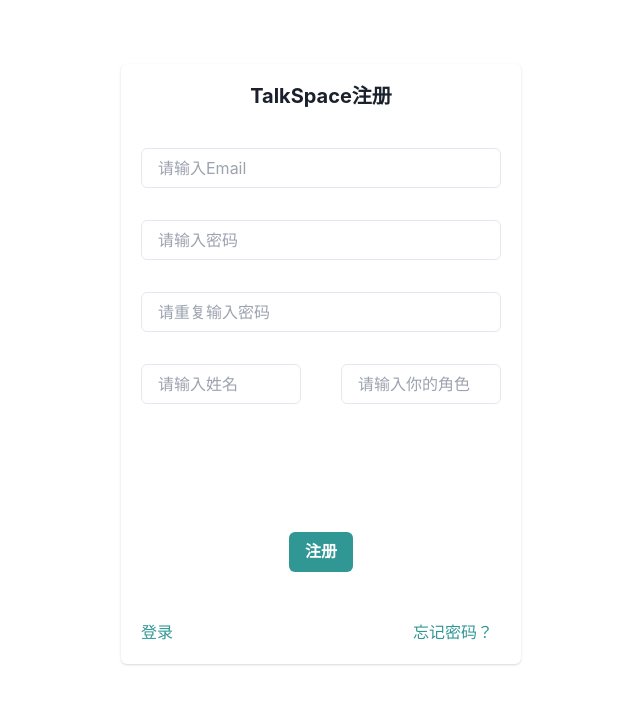
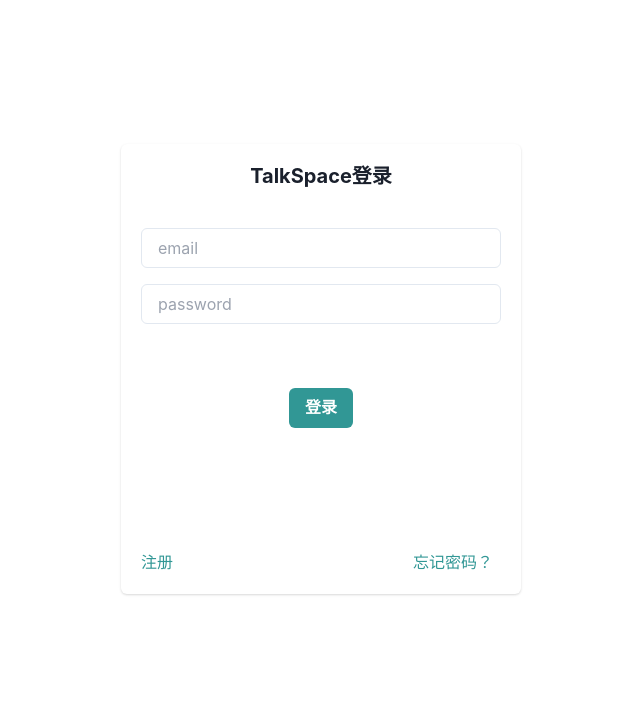
Before and after one commit to wuyuyjin/--React-typescript, a React (Vite) app: page / in a window 1280 px wide. Shown: the top 704 px of the page, without its empty margins (319-959 px from the left). Built offline with nearby package versions, Linux system fonts and the light colour scheme.

Commit message:
第三次提交

```diff
--- a/package.json
+++ b/package.json
@@ -23,6 +23,7 @@
     "react": "^18.2.0",
     "react-dom": "^18.2.0",
     "react-hook-form": "^7.43.9",
+    "swr": "^2.1.5",
     "zod": "^3.21.4"
   },
   "devDependencies": {
--- a/src/API/API.ts
+++ b/src/API/API.ts
@@ -1,3 +1,6 @@
-// const api = 'http://8.130.43.168:8080/'
-const api = 'http://10.23.63.135:8070/'
+
+// 服务器
+const api = 'http://8.130.43.168:8070/'
+// 李金钊
+// const api = 'http://10.23.63.135:8070/'
 export default api
--- a/src/App.tsx
+++ b/src/App.tsx
@@ -1,6 +1,7 @@
 import {BrowserRouter, Route, Routes} from "react-router-dom";
 import Register from "./LoginPage/Register";
 import ForgetPassword from "./LoginPage/ForgetPassword";
+import Login from "./LoginPage/Login";
 
 
 
@@ -8,8 +9,9 @@
   return (
       <BrowserRouter>
           <Routes>
-              <Route path="/" element={<Register />}></Route>
-              <Route index element={<Register />}></Route>
+              <Route path="/" element={<Login />}></Route>
+              <Route index element={<Login />}></Route>
+              <Route path="/Register" element={<Register />}></Route>
               <Route path="/ForgetPassword" element={<ForgetPassword />}></Route>
           </Routes>
       </BrowserRouter>
--- /dev/null
+++ b/src/LoginPage/Login.tsx
@@ -0,0 +1,95 @@
+import {
+    Button,
+    Card,
+    CardBody,
+    CardFooter,
+    CardHeader,
+    Center,
+    FormControl,
+    HStack,
+    Heading,
+    Input,
+    Link,
+    Text,
+    VStack,
+} from '@chakra-ui/react';
+import {zodResolver} from '@hookform/resolvers/zod';
+import ky from 'ky';
+import {useForm} from 'react-hook-form';
+import * as zod from 'zod';
+import api from "../API/API";
+
+interface IFormInputs {
+    userId: string;
+    password: string;
+}
+
+const userInfo = zod.object({
+    userId: zod.string().email({message: '请输入email'}),
+    password: zod.string().min(6, '密码需要输入6位').max(15, '密码最长15位'),
+});
+
+export default function Login() {
+    const {
+        register,
+        handleSubmit,
+        formState: {errors},
+    } = useForm<IFormInputs>({
+        resolver: zodResolver(userInfo),
+    });
+
+    const onSubmit = (data: IFormInputs) => {
+        const json = ky
+            .post(api + 'User/login', {
+                json: {
+                    password: data.password,
+                    userId: data.userId,
+                },
+            })
+            .json();
+        console.log(json);
+    };
+
+    return (
+        <Center>
+            <Card h={450} w={400} mt={36}>
+                <CardHeader textAlign="center">
+                    <Heading size="md"> TalkSpace登录 </Heading>
+                </CardHeader>
+                <CardBody>
+                    <form onSubmit={handleSubmit(onSubmit)}>
+                        <VStack spacing={4}>
+                            <FormControl>
+                                <Input
+                                    {...register('userId', {required: 'Email is required'})}
+                                    placeholder="email"
+                                    type="email"
+                                />
+                                <Text fontSize="xs" color="tomato">
+                                    {errors.userId?.message}
+                                </Text>
+                            </FormControl>
+                            <FormControl>
+                                <Input {...register('password')} placeholder="password" type="password" />
+                                <Text fontSize="xs" color="tomato">
+                                    {errors.password?.message}
+                                </Text>
+                            </FormControl>
+                            <Center>
+                                <Button mt={12} colorScheme="teal" type="submit">
+                                    登录
+                                </Button>
+                            </Center>
+                        </VStack>
+                    </form>
+                </CardBody>
+                <CardFooter>
+                    <HStack spacing={60}>
+                        <Link color="teal.500" href="/Register">注册</Link>
+                        <Link color="teal.500" href="/ForgetPassword">忘记密码？</Link>
+                    </HStack>
+                </CardFooter>
+            </Card>
+        </Center>
+    );
+}
--- a/src/LoginPage/Register.tsx
+++ b/src/LoginPage/Register.tsx
@@ -13,11 +13,11 @@
     Input, Link,
     Text, VStack
 } from "@chakra-ui/react";
-// import axios from "axios";
 import api from "../API/API";
 import ky from "ky";
-
-// import api from "../API/API";
+// import useSWR, {mutate, useSWRConfig} from "swr";
+// import useSWRMutation from "swr/mutation";
+// import useSWR from "swr";
 
 interface FormData {
     userId: string,
@@ -34,11 +34,21 @@
     newPassword: zod.string().min(6, "至少需要六位密码哦！").max(15, "密码长度太长了！"),
     userName: zod.string().min(1, "请输入姓名"),
     role: zod.string().min(1, "请输入角色"),
-    // code: zod.string().length(6, "需要六位验证码！")
 }).refine((FormData) => FormData.password === FormData.newPassword, {
     path: ["newPassword"],
     message: "两次的密码不一致哦！"
 })
+
+
+// const Profile = () => {
+//
+//     const { data, error, mutate } = useSWR(api + "User/register", fetcher);
+//
+//     if (error) return <div>failed to load</div>;
+//     if (!data) return <div>loading...</div>;
+//
+//     return <div>hello {data.name}!</div>;
+// }
 
 
 const Register = () => {
@@ -46,45 +56,25 @@
         resolver: zodResolver(userInfo)
     });
 
-    const onSubmit = (data: FormData) => {
-        // axios.post(api + 'User/register', {
-        //     userName: data.userName,
-        //     password: data.password,
-        //     userId: data.userId,
-        //     code: '111111',
-        //     role: data.role,
-        // }).then(response => {
-        //     console.log(response)
-        // }).catch(errors => {
-        //     console.log(errors)
-        // })
-
-
-        const json = ky.post(api+"User/register", {
-            headers: {
-                'content-type': 'application/json'
-            },
+    const onSubmit = async (data: FormData) => {
+        try {
+           const json = await ky.post(api + "User/register", {
                 json: {
                     userName: data.userName,
                     password: data.password,
                     userId: data.userId,
                     code: '111111',
                     role: data.role,
-            },
+                }
             }).json();
+                console.log(data)
+            // mutate(data1)
+            console.log(json)
+        } catch (error) {
+            console.error(error);
+        }
+    }
 
-        console.log(json);
-
-        return new Promise<void>((resolve) => {
-            setTimeout(() => {
-                resolve()
-            }, 3000)
-        })
-
-
-        // console.log(data)
-
-    }
 
     return (
         <Center>
@@ -93,46 +83,32 @@
                     <Heading size="md">TalkSpace注册</Heading>
                 </CardHeader>
                 <CardBody>
-
                     <form onSubmit={handleSubmit(onSubmit)}>
                         <VStack spacing={8}>
                             <FormControl>
-                                {/*<FormLabel>Email</FormLabel>*/}
                                 <Input {...register("userId")} type="userId" placeholder="请输入Email"/>
                                 <Text fontSize="xs" color="tomato">{errors.userId?.message}</Text>
                             </FormControl>
                             <FormControl>
-                                {/*<FormLabel>密码</FormLabel>*/}
                                 <Input {...register("password")} type="password" placeholder="请输入密码"/>
                                 <Text fontSize="xs" color="tomato">{errors.password?.message}</Text>
                             </FormControl>
                             <FormControl>
-                                {/*<FormLabel>重复密码</FormLabel>*/}
                                 <Input {...register("newPassword")} type="password" placeholder="请重复输入密码"/>
                                 <Text fontSize="xs" color="tomato">{errors.newPassword?.message}</Text>
                             </FormControl>
                             <FormControl>
-                                <HStack spacing={10}>
+                                <HStack spacing={12}>
                                     <Box>
-                                        {/*<FormLabel>姓名</FormLabel>*/}
                                         <Input {...register("userName")} w={40} placeholder="请输入姓名"/>
                                         <Text fontSize="xs" color="tomato">{errors.userName?.message}</Text>
                                     </Box>
                                     <Box>
-                                        {/*<FormLabel>角色</FormLabel>*/}
                                         <Input {...register("role")} w={40} placeholder="请输入你的角色"/>
                                         <Text fontSize="xs" color="tomato">{errors.role?.message}</Text>
                                     </Box>
                                 </HStack>
                             </FormControl>
-                            {/*<FormControl>*/}
-                            {/*    <FormLabel>验证码</FormLabel>*/}
-                            {/*    <HStack spacing={20}>*/}
-                            {/*        <Input {...register("code")} w={40} placeholder="请输入六位验证码"/>*/}
-                            {/*        <Button type="submit" colorScheme='teal' isLoading={isSubmitting}>发送验证码</Button>*/}
-                            {/*    </HStack>*/}
-                            {/*    <Text fontSize="xs" color="tomato">{errors.code?.message}</Text>*/}
-                            {/*</FormControl>*/}
                             <FormControl textAlign="center" mt={24} colorScheme='teal'>
                                 <Button type="submit" colorScheme='teal' isLoading={isSubmitting}>注册</Button>
                             </FormControl>
@@ -141,7 +117,7 @@
                 </CardBody>
                 <CardFooter>
                     <HStack spacing={60}>
-                        <Link color='teal.500' href='#'>登录</Link>
+                        <Link color='teal.500' href='/'>登录</Link>
                         <Link color='teal.500' href='/ForgetPassword'>忘记密码？</Link>
                     </HStack>
                 </CardFooter>
```
Also changed, not shown: src/LoginPage/ForgetPassword.tsx (+6 -16 lines), 1 other file (tests, documents, lock files or other folders). Lines whose indentation alone changed are shown as unchanged.
